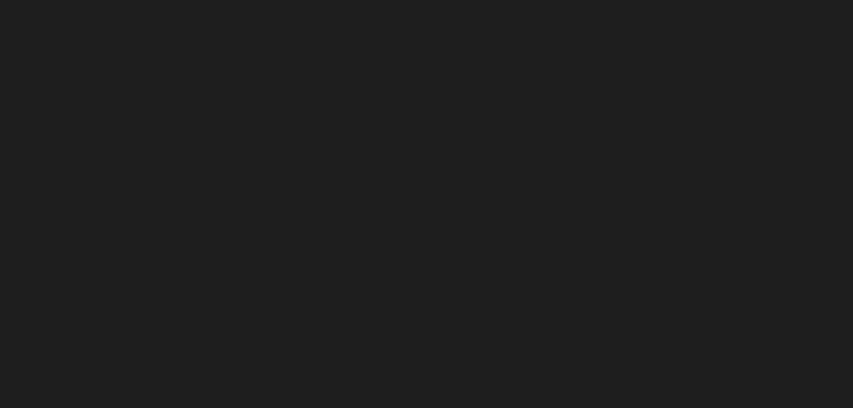
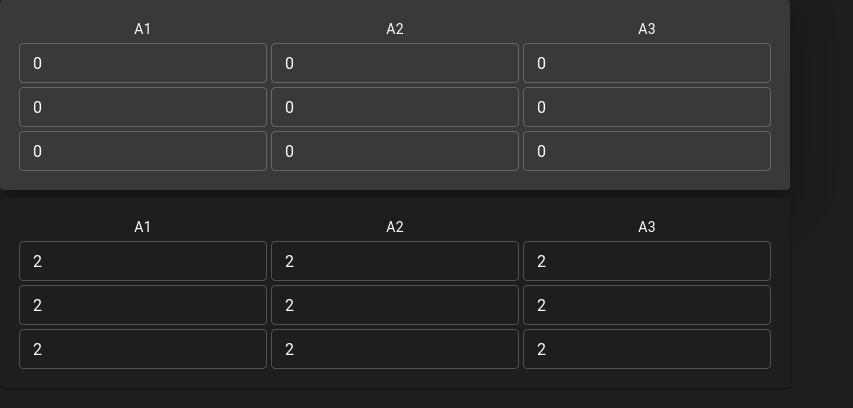
Before and after one commit to Abukar-1000/MatrixMultiplication, a React (Create React App) app: page / in a window 1280 px wide. Shown: the top 408 px of the page, without its empty margins (0-853 px from the left). Built offline with nearby package versions, Linux system fonts and the light colour scheme.

Commit message:
+ Matrix Component

```diff
--- a/src/App.js
+++ b/src/App.js
@@ -4,6 +4,8 @@
 import Background from './Background/Background';
 import Providers from './Providers';
 import Matrix from './Components/Matrix/Matrix';
+import config from "./Components/Matrix/Config";
+import { Stack } from '@mui/material';
 
 function App() {
   return (
@@ -11,7 +13,12 @@
 
       <Box>
         <Background></Background>
-        <Matrix />
+        <Stack
+          gap={1}
+        >
+          <Matrix identifier={config.maxtrixA}/>
+          <Matrix identifier={config.maxtrixB}/>
+        </Stack>
       </Box>
 
     </Providers>
--- /dev/null
+++ b/src/Components/Matrix/Config.js
@@ -0,0 +1,13 @@
+
+
+const config = {
+    maxtrixA: "Matrix-1",
+    maxtrixB: "Matrix-2",
+    default: {
+        width: 3,
+        height: 3,
+        fill: true
+    }
+}
+
+export default config;
--- a/src/Components/Matrix/Matrix.jsx
+++ b/src/Components/Matrix/Matrix.jsx
@@ -1,20 +1,34 @@
 import { Box, Paper } from "@mui/material";
 import useArrayContext from "../../Contexts/ArrayContext";
-import Mat from "../../Objects/Matrix";
+import Table from "../Table/Table";
+import { useState } from "react";
 
-export default function Matrix() {
-    const { matrixData } = useArrayContext();
-    // console.log(matrixData)
+export default function Matrix({ identifier }) {
+    const { matrixData, getMatrix } = useArrayContext();
+    const [isMouseOver, setIsMouseOver] = useState(false);
+    let matrix = getMatrix(identifier);
 
-    let matrixA = new Mat(3,3,2);
-    let matrixB = new Mat(3,3,3);
-    let matrixC = matrixA.multiply(matrixB);
-    console.log(matrixC.array);
-
+    const headers = matrix.array[0].map((col, i) => `A${i + 1}`);
     return (
-        <Box>
-            <Paper>
-
+        <Box
+            onMouseEnter={e => setIsMouseOver(true)}
+            onMouseLeave={e => setIsMouseOver(false)}
+            sx={{
+                maxWidth: "fit-content"
+            }}
+        >
+            <Paper
+                elevation={isMouseOver ? 24 : 1}
+                sx={{
+                    padding: "1rem"
+                }}
+            >
+                    <Table
+                        rows={matrix.getRows()}
+                        columns={matrix.getColumns()}
+                        headrs={headers}
+                        data={matrix.array}
+                    />
             </Paper>
         </Box>
     );
--- /dev/null
+++ b/src/Components/Table/Cell.jsx
@@ -0,0 +1,32 @@
+import { TextField } from "@mui/material";
+import { memo, useState } from "react";
+
+
+function isCellUnchanged(prevProps, nextProps) {
+    return prevProps.value === nextProps.value;
+}
+
+const Cell = memo(
+    ({ row, column, value }) => {
+        const [_value, setValue] = useState(value);
+
+        return (
+            <td>
+                <TextField
+                    required
+                    hiddenLabel
+                    value={_value}
+                    onChange={(e) => {
+                        setValue(e.target.value);
+                    }}
+                    id={`${row}-${column}`}
+                    color="secondary"
+                    size="small"
+                />
+            </td>
+        );
+    },
+    isCellUnchanged
+);
+
+export default Cell;
--- /dev/null
+++ b/src/Components/Table/Header.jsx
@@ -0,0 +1,17 @@
+import { Typography } from "@mui/material";
+
+
+
+export default function Header({ title }) {
+
+    return (
+        <td>
+            <Typography
+                variant="body2"
+                textAlign={"center"}
+            >
+                {title}
+            </Typography>
+        </td>
+    );
+}
--- /dev/null
+++ b/src/Components/Table/Row.jsx
@@ -0,0 +1,22 @@
+import Cell from "./Cell";
+
+
+
+export default function Row({ row = undefined, data = new Array() }) {
+
+    return (
+        <tr>
+            {
+                data.length && (
+                    data.map((entry, column) => (
+                        <Cell
+                            row={row}
+                            column={column}
+                            value={entry}
+                        />
+                    ))
+                )
+            }
+        </tr>
+    );
+}
--- /dev/null
+++ b/src/Components/Table/Table.jsx
@@ -0,0 +1,27 @@
+import { Box } from "@mui/material";
+import Header from "./Header";
+import Row from "./Row";
+
+
+export default function Table({ rows = 3, columns = 3, headrs = [], data = []}) {
+
+    return (
+        <Box>
+            <table>
+                <tr>
+                    {
+                        headrs && (
+                            headrs.map(header => (<Header title={header}/>))
+                        )
+                    }
+                </tr>
+
+                {
+                    data && (
+                        data.map((data, i) => (<Row row={i} data={data}/>))
+                    )
+                }
+            </table>
+        </Box>
+    );
+}
--- a/src/Contexts/ArrayContext.jsx
+++ b/src/Contexts/ArrayContext.jsx
@@ -1,5 +1,6 @@
 import { createContext, useContext, useState } from "react";
-
+import Mat from "../Objects/Matrix";
+import config from "./../Components/Matrix/Config"
 
 const ArrayContext = createContext({
     matrixA: undefined,
@@ -9,13 +10,30 @@
 
 export function ArrayContextProvider({ children }) {
     const [ matrixData, setMatrixData ] = useState({
-        matrixA: "hi",
-        matrixB: "hi",
+        matrixA: {
+            width: 3,
+            height: 3,
+            mat: new Mat(3,3)
+        },
+        matrixB: {
+            width: 3,
+            height: 3,
+            mat: new Mat(3,3, 2)
+        },
     });
+
+    const getMatrix = identifier => {
+        if (identifier === config.maxtrixA) {
+            return matrixData.matrixA.mat;
+        }
+
+        return matrixData.matrixB.mat;
+    }
 
     return (
         <ArrayContext.Provider value={{
             matrixData,
+            getMatrix,
             setMatrixData
         }}>
             { children }
```
